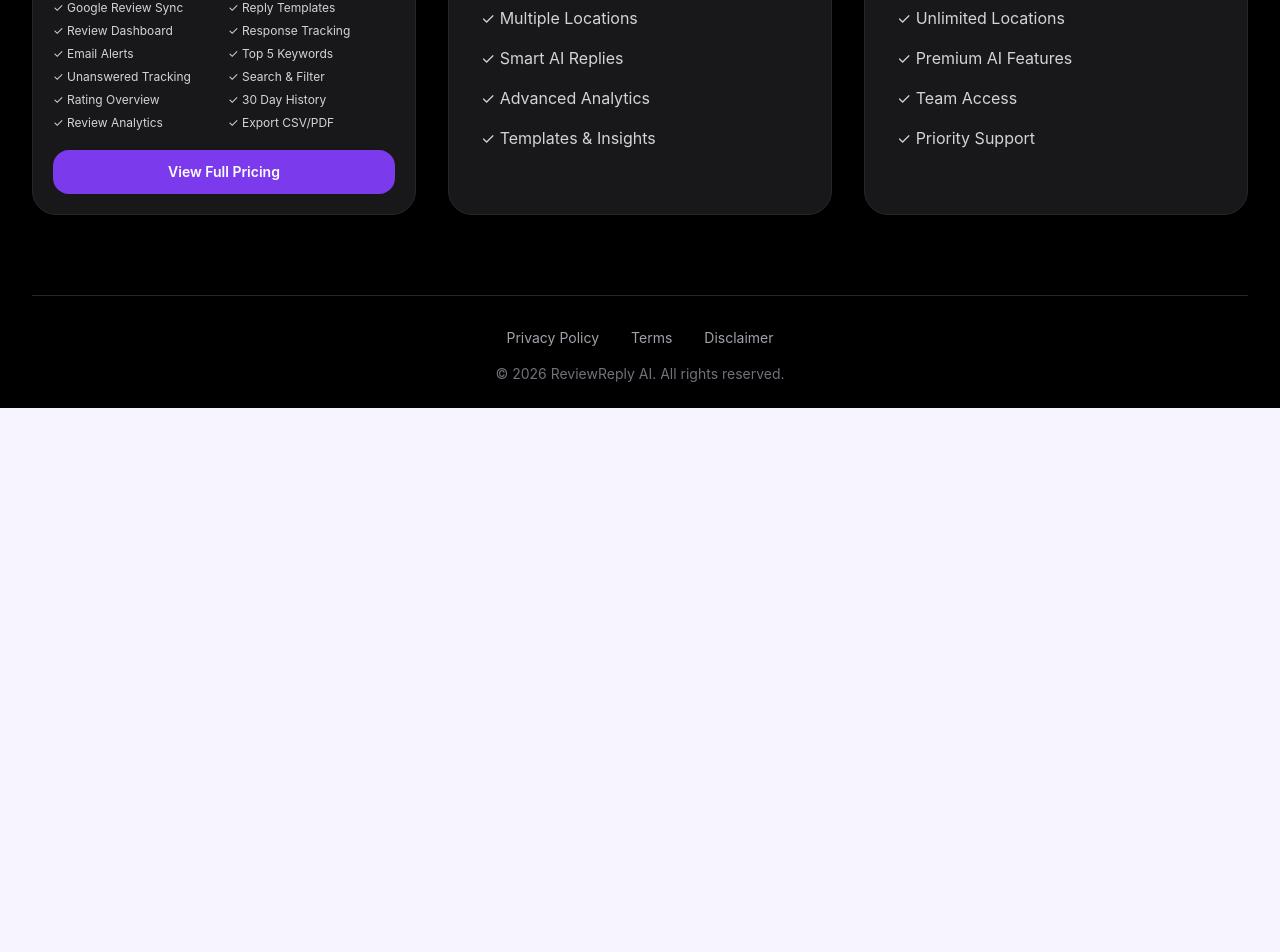
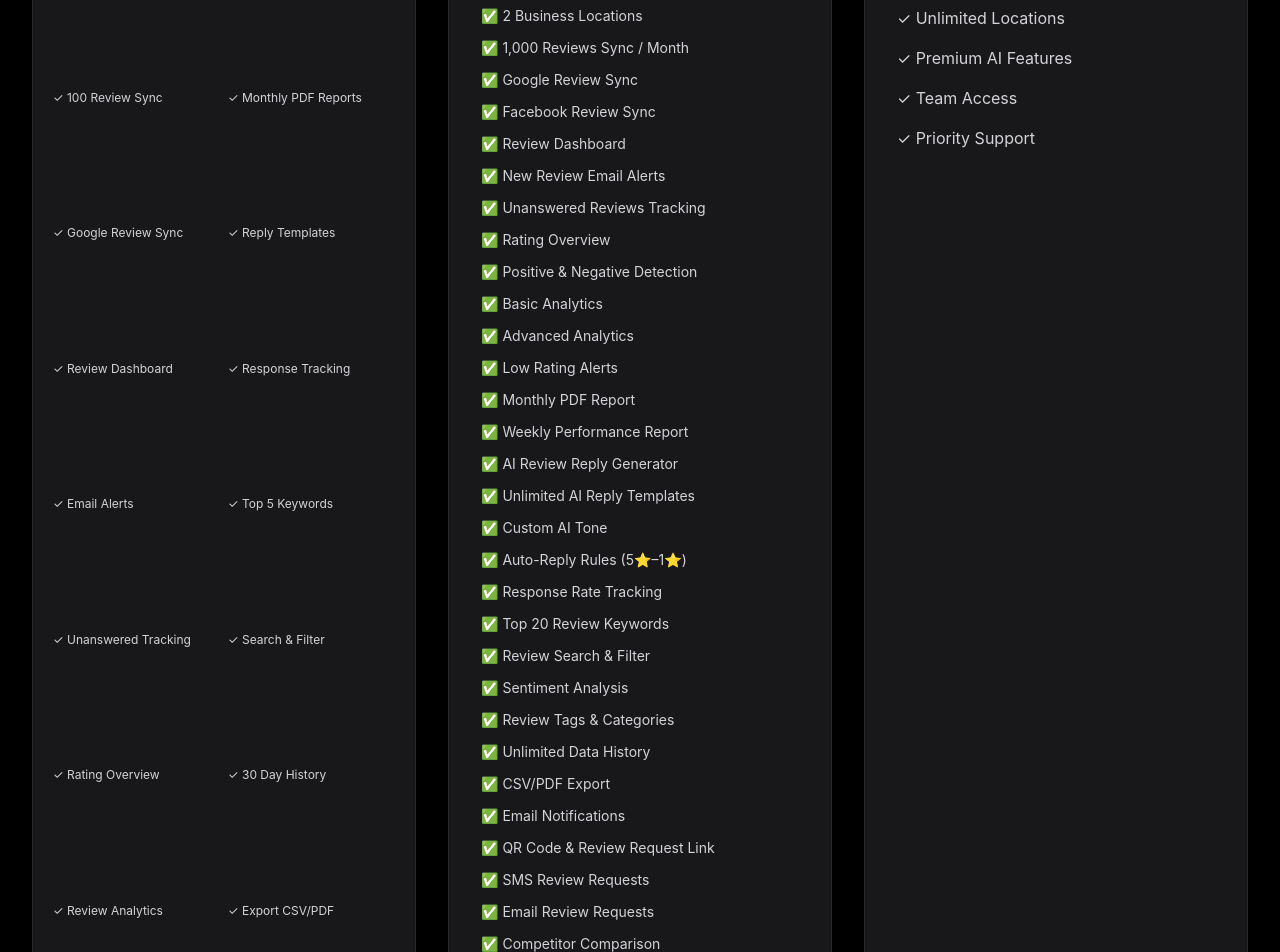
Before and after one commit to afnankhan123456/reviewreply-ai, a Next.js app: page /plans in a window 1280 px wide. Shown: the part 520-1472 px from the top of the page. Before the commit the page ends 928 px from the top, so only its background shows below. Built offline with nearby package versions, Linux system fonts and the light colour scheme.

Commit message:
Update page.tsx

```diff
--- a/app/plans/page.tsx
+++ b/app/plans/page.tsx
@@ -91,11 +91,41 @@ export default function PlansPage() {
               Best for growing businesses
             </p>
 
-            <div className="space-y-4 text-zinc-300 flex-1">
-              <div>✓ Multiple Locations</div>
-              <div>✓ Smart AI Replies</div>
-              <div>✓ Advanced Analytics</div>
-              <div>✓ Templates & Insights</div>
+            <div className="space-y-3 text-zinc-300 text-sm flex-1">
+              <div>✅ 2 Business Locations</div>
+              <div>✅ 1,000 Reviews Sync / Month</div>
+              <div>✅ Google Review Sync</div>
+              <div>✅ Facebook Review Sync</div>
+              <div>✅ Review Dashboard</div>
+              <div>✅ New Review Email Alerts</div>
+              <div>✅ Unanswered Reviews Tracking</div>
+              <div>✅ Rating Overview</div>
+              <div>✅ Positive & Negative Detection</div>
+              <div>✅ Basic Analytics</div>
+              <div>✅ Advanced Analytics</div>
+              <div>✅ Low Rating Alerts</div>
+              <div>✅ Monthly PDF Report</div>
+              <div>✅ Weekly Performance Report</div>
+              <div>✅ AI Review Reply Generator</div>
+              <div>✅ Unlimited AI Reply Templates</div>
+              <div>✅ Custom AI Tone</div>
+              <div>✅ Auto-Reply Rules (5⭐–1⭐)</div>
+              <div>✅ Response Rate Tracking</div>
+              <div>✅ Top 20 Review Keywords</div>
+              <div>✅ Review Search & Filter</div>
+              <div>✅ Sentiment Analysis</div>
+              <div>✅ Review Tags & Categories</div>
+              <div>✅ Unlimited Data History</div>
+              <div>✅ CSV/PDF Export</div>
+              <div>✅ Email Notifications</div>
+              <div>✅ QR Code & Review Request Link</div>
+              <div>✅ SMS Review Requests</div>
+              <div>✅ Email Review Requests</div>
+              <div>✅ Competitor Comparison</div>
+              <div>✅ 3 Team Members</div>
+              <div>✅ Role-Based Access</div>
+              <div>✅ Custom Review Request Landing Page</div>
+              <div>✅ Priority Support</div>
             </div>
 
           </div>
```
